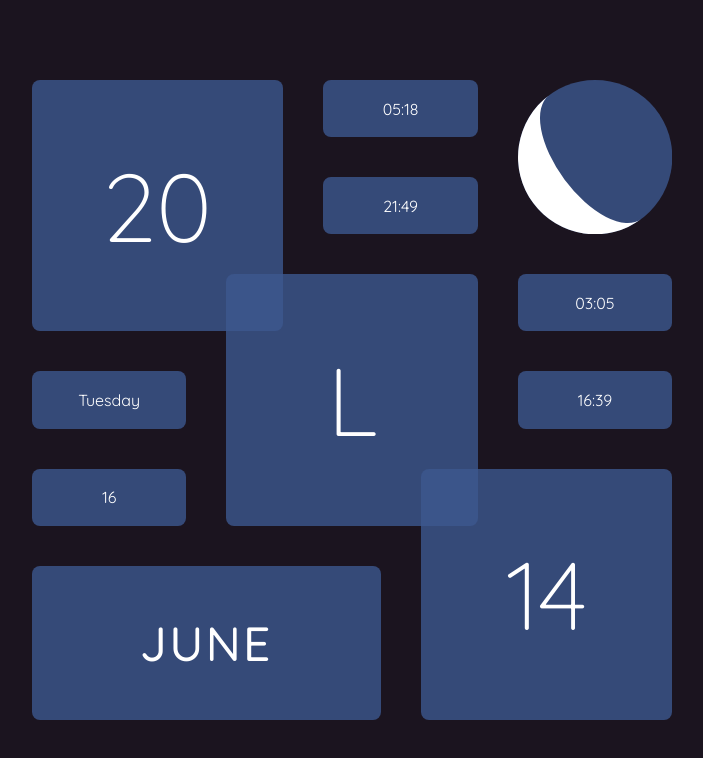
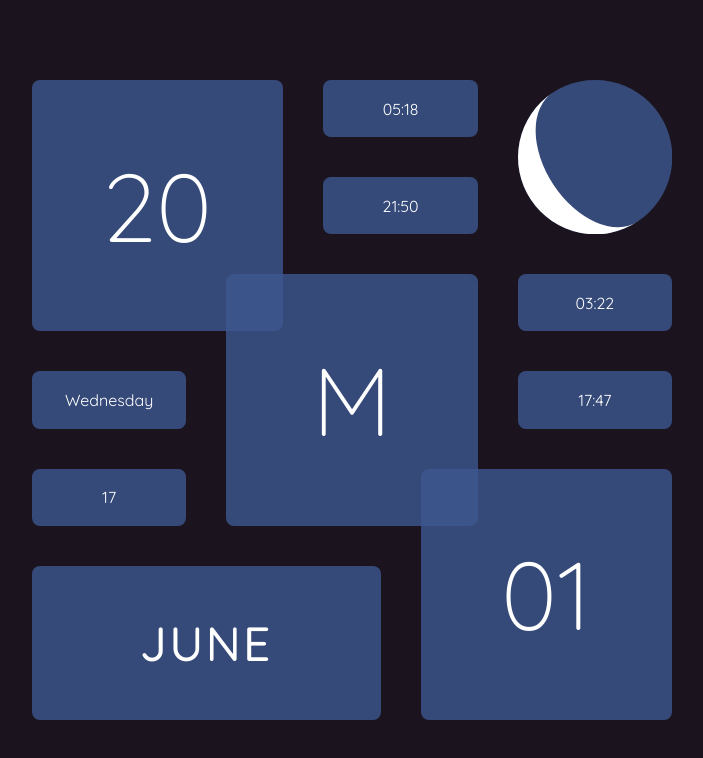
Before and after one commit to g12n/daily, a plain HTML site: page index.html in a window 1280 px wide. Shown: the whole page, without its empty margins (288-991 px from the left). Drawn offline with Linux system fonts and the light colour scheme.

Commit message:
Update gh-pages to output generated at a2783a9

```diff
--- a/index.html
+++ b/index.html
@@ -3,20 +3,20 @@
 <head>
 <meta charset="UTF-8">
 <meta name="viewport" content="width=device-width, initial-scale=1.0">
-<title>20L14</title>
+<title>20M01</title>
 <link href="https://fonts.googleapis.com/css2?family=Quicksand:wght@300;400;500;600;700&display=swap" rel="stylesheet">
 <style>body{margin:0;font-family:Quicksand,sans-serif;font-size:max(14px,calc(0 + 3vmin));background:hsl(280 20% 10%)}.arvelie{display:grid;grid-gap:5vmin;padding:10vmin;margin:auto;justify-content:center;text-align:center;width:100vmin;height:100vmin;grid-template-rows:repeat(7,1fr);grid-template-columns:repeat(7,1fr);box-sizing:border-box}.arvelie span{display:flex;align-items:center;justify-content:center;border-radius:1vmin;background-color:hsl(220deg 40% 40% / .8);color:#fff}.d,.m,.y{font-size:6em;font-weight:300}.y{grid-area:1/1/4/4}.m{grid-area:3/3/6/6}.d{grid-area:5/5/8/8}.day{grid-area:5/1/6/3}.dow{grid-area:4/1/5/3}.month{grid-area:6/1/8/5;font-weight:500;font-size:3em;letter-spacing:.05em;text-transform:uppercase}.sunset{grid-area:2/4/3/6}.sunrise{grid-area:1/4/2/6}.moonset{grid-area:4/6/5/8}.moon-info,.moonrise{grid-area:3/6/4/8}.moon-svg{grid-area:1/6/3/8}.moon-light{fill:#fff}.moon-shadow{fill:hsl(220deg 40% 40% / .8)}</style>
 
 </head>
 <body>
 <div class="arvelie">
-<span class="y">20</span><span class="m">L</span><span class="d">14</span>
+<span class="y">20</span><span class="m">M</span><span class="d">01</span>
 <span class="month">June</span>
-<span class="day">16</span>
-<span class="dow">Tuesday</span>
-<span class="sunrise">05:18</span><span class="sunset">21:49</span>
-<span class="moonrise">03:05</span><span class="moonset">16:39</span>
-<div class="moon-svg"><svg viewBox="0 0  600 600"><circle class="moon-shadow" cx="300" cy="300" r="300"/><path class="moon-light" d="M 121.26220310556971 59.05851340766287 A 147.81910834471884 300 -36.56915941960516 0 0 478.7377968944303 540.9414865923371A 300 300 -36.56915941960516 0 1 121.26220310556971 59.05851340766287z" /></svg></div>
+<span class="day">17</span>
+<span class="dow">Wednesday</span>
+<span class="sunrise">05:18</span><span class="sunset">21:50</span>
+<span class="moonrise">03:22</span><span class="moonset">17:47</span>
+<div class="moon-svg"><svg viewBox="0 0  600 600"><circle class="moon-shadow" cx="300" cy="300" r="300"/><path class="moon-light" d="M 134.76850913437585 49.60320603824982 A 194.34705412398372 300 -33.419966555501496 0 0 465.23149086562415 550.3967939617502A 300 300 -33.419966555501496 0 1 134.76850913437585 49.60320603824982z" /></svg></div>
 </div>
 </body>
 </html>
```
